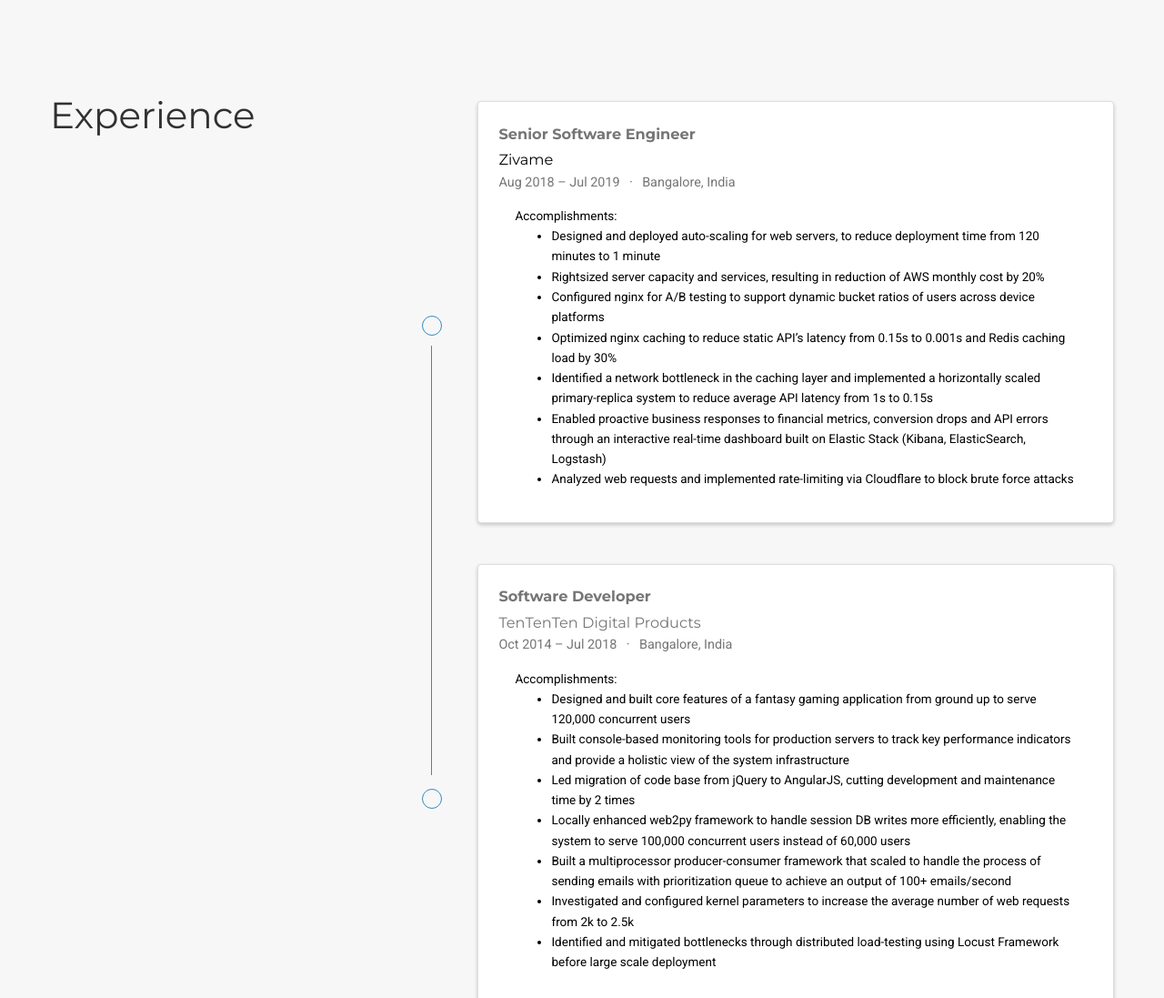
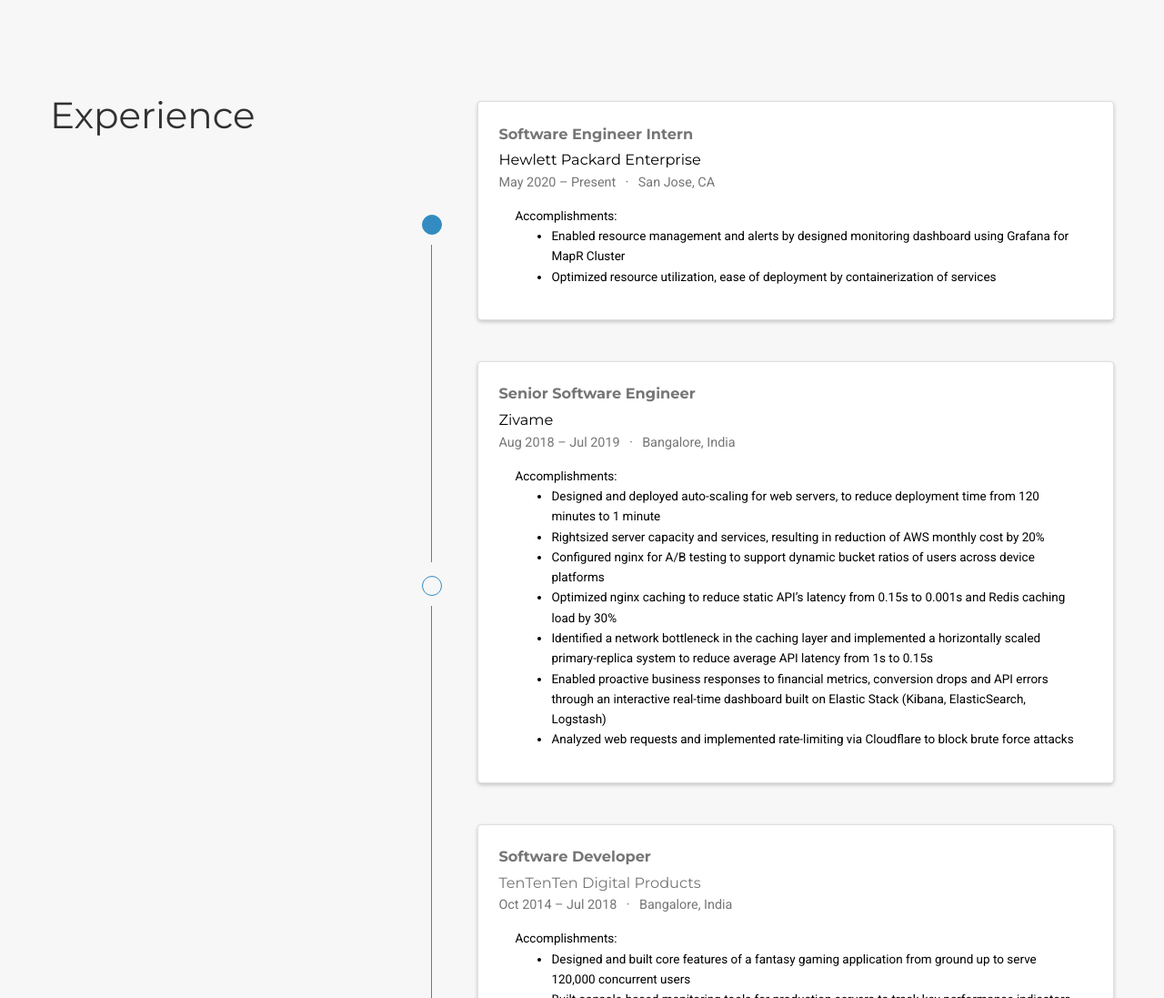
Before and after one commit to advaitkunte/advaitkunte.github.io, a plain HTML site: page index.html in a window 1280 px wide. Shown: the part 720-1817 px from the top of the page at 91% size. Drawn offline with nearby package versions, Linux system fonts and the light colour scheme; a script that the page names is missing; some icons are missing.

Commit message:
added HPE

```diff
--- a/index.html
+++ b/index.html
@@ -690,6 +690,48 @@
           <div class="col">&nbsp;</div>
         </div>
         <div class="m-2">
+          <span class="badge badge-pill border exp-fill">&nbsp;</span>
+        </div>
+        <div class="row h-50">
+          <div class="col border-right">&nbsp;</div>
+          <div class="col">&nbsp;</div>
+        </div>
+      </div>
+
+      <div class="col py-2">
+        <div class="card">
+          <div class="card-body">
+            <h4 class="card-title exp-title text-muted mt-0 mb-1">Software Engineer Intern</h4>
+            <h4 class="card-title exp-company text-muted my-0"><a href="https://www.hpe.com/us/en/home.html" target="_blank" rel="noopener">Hewlett Packard Enterprise</a></h4>
+            <div class="text-muted exp-meta">
+              May 2020 –
+
+                Present
+
+
+                <span class="middot-divider"></span>
+                <span>San Jose, CA</span>
+
+            </div>
+            <div class="card-text"><p>Accomplishments:</p>
+<ul>
+<li>Enabled resource management and alerts by designed monitoring dashboard using Grafana for MapR Cluster</li>
+<li>Optimized resource utilization, ease of deployment by containerization of services</li>
+</ul>
+</div>
+          </div>
+        </div>
+      </div>
+    </div>
+
+    <div class="row experience">
+
+      <div class="col-auto text-center flex-column d-none d-sm-flex">
+        <div class="row h-50">
+          <div class="col border-right">&nbsp;</div>
+          <div class="col">&nbsp;</div>
+        </div>
+        <div class="m-2">
           <span class="badge badge-pill border ">&nbsp;</span>
         </div>
         <div class="row h-50">
```
